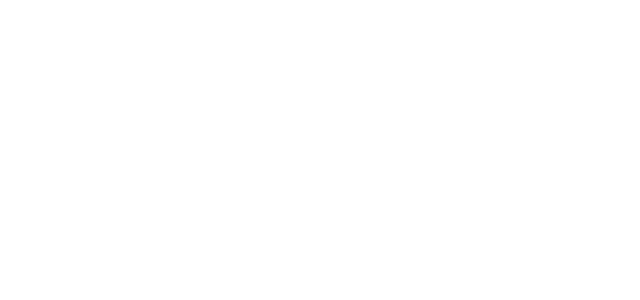
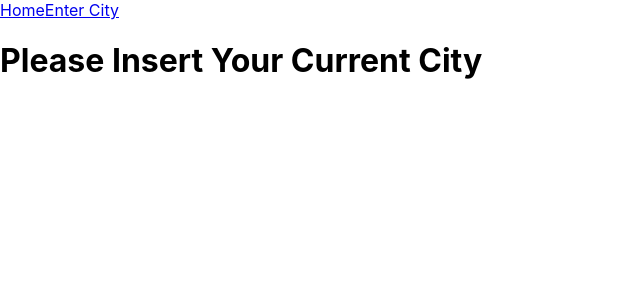
Before and after one commit to EmmanouilRichman/weather-app, a React (Create React App) app: page /getinfo in a window 1280 px wide. Shown: the top 300 px of the page, without its empty margins (0-640 px from the left). Built offline with nearby package versions, Linux system fonts and the light colour scheme.

Commit message:
Add simple routing

```diff
--- a/package.json
+++ b/package.json
@@ -8,6 +8,7 @@
     "@testing-library/user-event": "^12.2.2",
     "react": "^17.0.1",
     "react-dom": "^17.0.1",
+    "react-router-dom": "^5.2.0",
     "react-scripts": "4.0.1",
     "web-vitals": "^0.2.4"
   },
--- a/src/App.js
+++ b/src/App.js
@@ -1,10 +1,25 @@
 import './App.css';
+import { BrowserRouter as Router, Route } from 'react-router-dom';
+import Home from './Views/Home';
+import Weather from './Views/Weather';
+import GetInfo from './Views/GetInfo';
+import Navbar from './Components/Navbar';
 
 function App() {
   return (
     <div>
-
-
+      <Router>
+        <Navbar />
+        <Route path="/" exact>
+          <Home />
+        </Route>
+        <Route path="/weather">
+          <Weather />
+        </Route>
+        <Route path="/getinfo">
+          <GetInfo />
+        </Route>
+      </Router>
     </div>
   );
 }
--- /dev/null
+++ b/src/Components/Navbar.js
@@ -0,0 +1,15 @@
+import React from 'react'
+import { Switch, Link } from 'react-router-dom';
+
+export default function Navbar() {
+    return (
+        <div>
+            <Switch>
+                <Link to="/">Home</Link>
+            </Switch>
+            <Switch>
+                <Link to="/getinfo">Enter City</Link>
+            </Switch>
+        </div>
+    );
+}
--- /dev/null
+++ b/src/Views/GetInfo.js
@@ -0,0 +1,9 @@
+import React from 'react'
+
+export default function GetInfo() {
+    return (
+        <div>
+            <h1>Please Insert Your Current City</h1>
+        </div>
+    )
+}
--- /dev/null
+++ b/src/Views/Home.js
@@ -0,0 +1,9 @@
+import React from 'react'
+
+export default function Home() {
+    return (
+        <div>
+            <h1>Welcome to my Weather App</h1>
+        </div>
+    )
+}
--- /dev/null
+++ b/src/Views/Weather.js
@@ -0,0 +1,9 @@
+import React from 'react'
+
+export default function Weather() {
+    return (
+        <div>
+            <h1>10 Day Forcast!</h1>
+        </div>
+    )
+}
```
Also changed, not shown: 2 other files (tests, documents, lock files or other folders).
